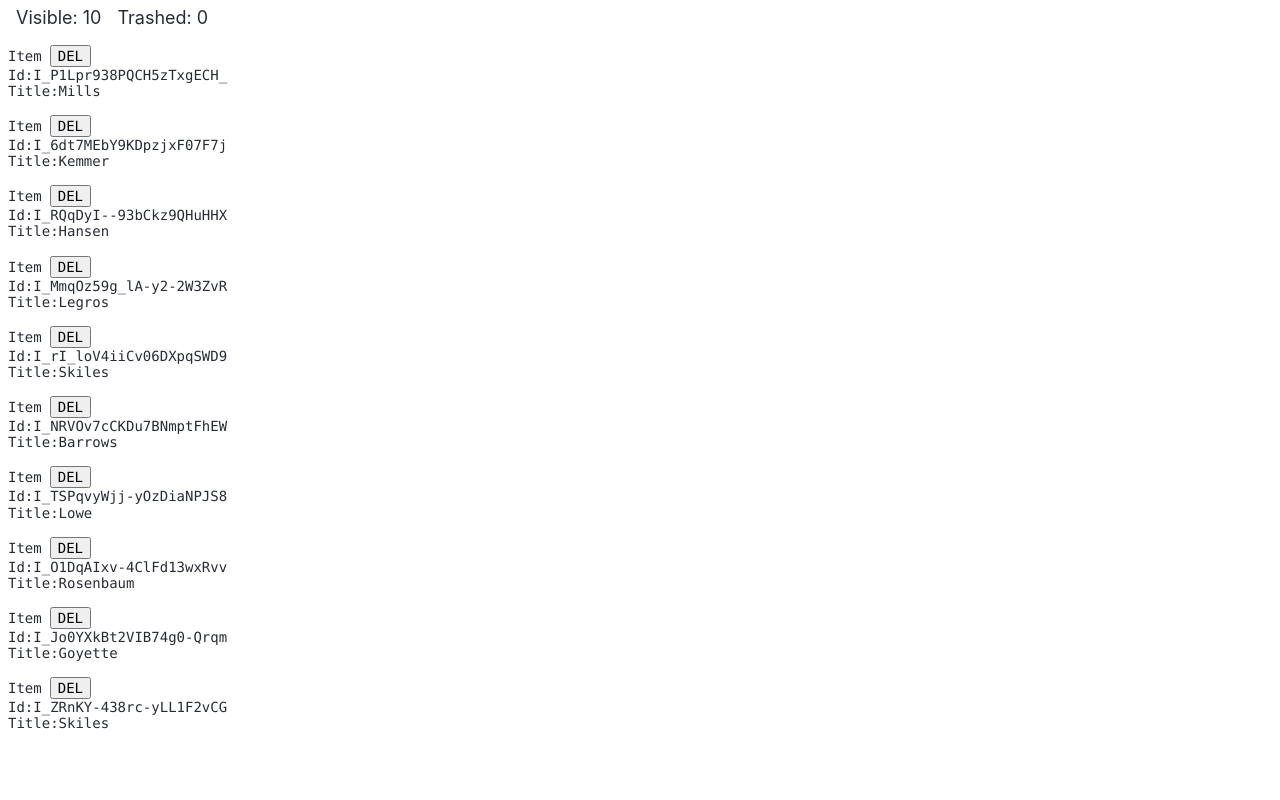
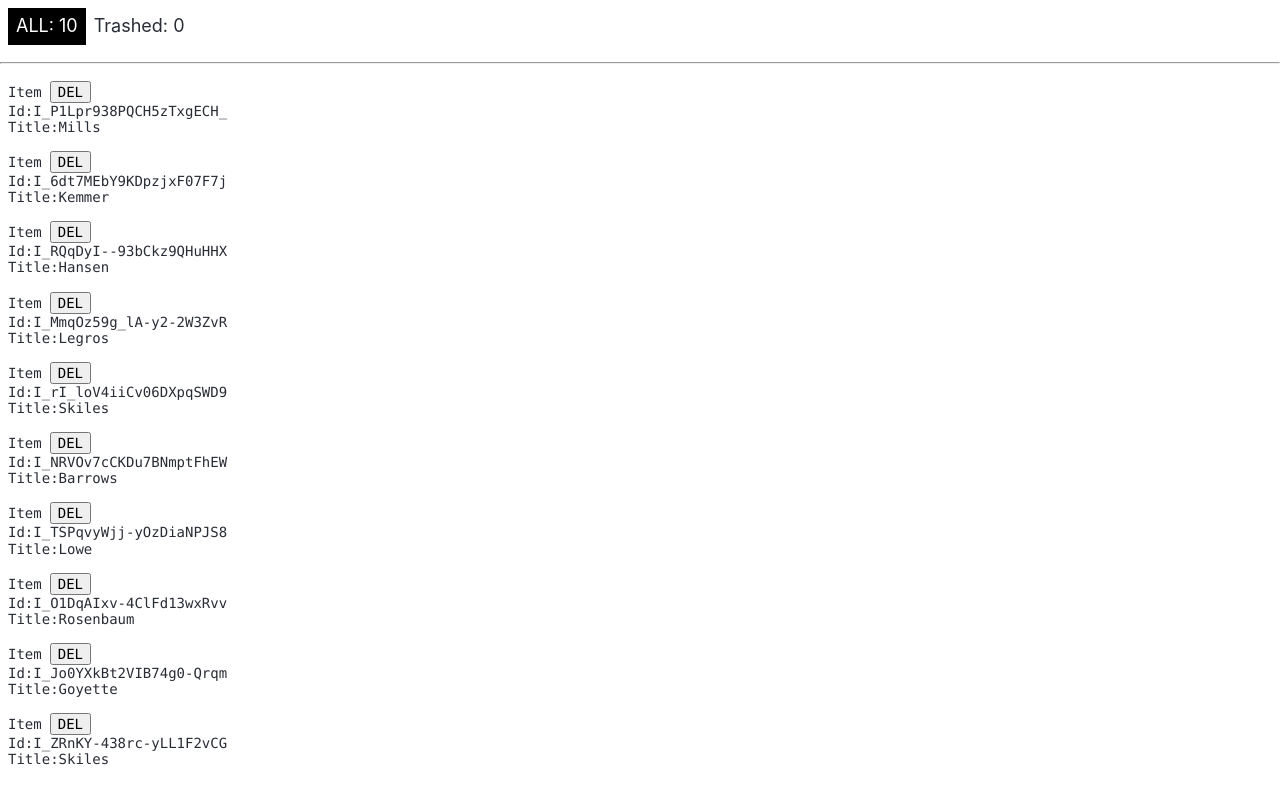
Before and after one commit to jigargosar/sgtd3, a React (Vite) app: page / in a window 1280 px wide. Built offline with nearby package versions, Linux system fonts and the light colour scheme.

Commit message:
toggle trashed list

```diff
--- a/src/index.jsx
+++ b/src/index.jsx
@@ -69,6 +69,9 @@ function App() {
       lineDelClicked(line) {
         setState(trashLineById(line.id))
       },
+      onTabClicked(name) {
+        setState(R.assoc('currentTab')(name))
+      },
     }
   }, [setState])
 
@@ -79,13 +82,29 @@ function App() {
   const renderLines = R.map(line => (
     <LineView key={line.id} line={line} actions={actions} />
   ))
+
+  const selectedTab = R.propOr('ALL', 'currentTab')(state)
+
+  const selTabCN = 'bg-black white'
   return (
     <div className="sans-serif">
       <div className="pa2 flex">
-        <div className="ph2">Visible: {filteredCt}</div>
-        <div className="ph2">Trashed: {trashCt}</div>
+        <div
+          className={`pa2 ${selectedTab === 'ALL' ? selTabCN : ''}`}
+          onClick={() => actions.onTabClicked('ALL')}
+        >
+          ALL: {filteredCt}
+        </div>
+        <div
+          className={`pa2 ${selectedTab === 'TRASH' ? selTabCN : ''}`}
+          onClick={() => actions.onTabClicked('TRASH')}
+        >
+          Trashed: {trashCt}
+        </div>
       </div>
-      {renderLines(filteredLines)}
+      <hr />
+      {selectedTab === 'ALL' && renderLines(filteredLines)}
+      {selectedTab === 'TRASH' && renderLines(trashedLines)}
     </div>
   )
 }
```
